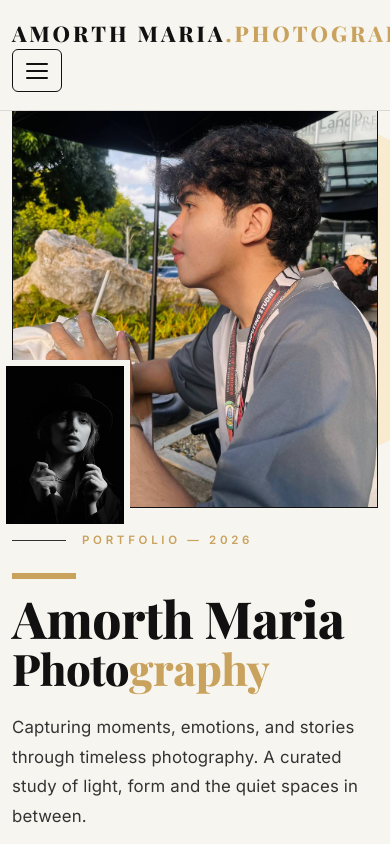
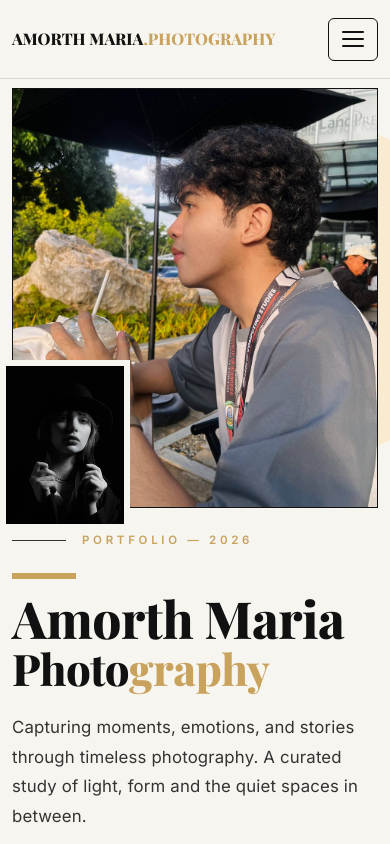
Before and after one commit to Acepj/Photography-Portfolio, a plain HTML site: page index.html in a window 390 px wide. Shown: the top 844 px of the page. Drawn offline with nearby package versions, Linux system fonts and the light colour scheme.

Commit message:
Fix responsive navbar and logo

```diff
--- a/style.css
+++ b/style.css
@@ -155,6 +155,28 @@ a {
 
 .brand-logo .brand-dot {
   color: var(--gold);
+}
+
+.brand-logo {
+  font-size: clamp(0.65rem, 4vw, 1.5rem);
+  white-space: nowrap;
+  display: block;
+  max-width: 100%;
+}
+
+/* Small devices */
+@media (max-width: 575.98px) {
+  .brand-logo {
+    font-size: clamp(0.65rem, 4.2vw, 1rem);
+    letter-spacing: 0;
+  }
+}
+
+/* Very small phones */
+@media (max-width: 380px) {
+  .brand-logo {
+    font-size: 0.72rem;
+  }
 }
 
 .site-navbar .nav-link {
```
